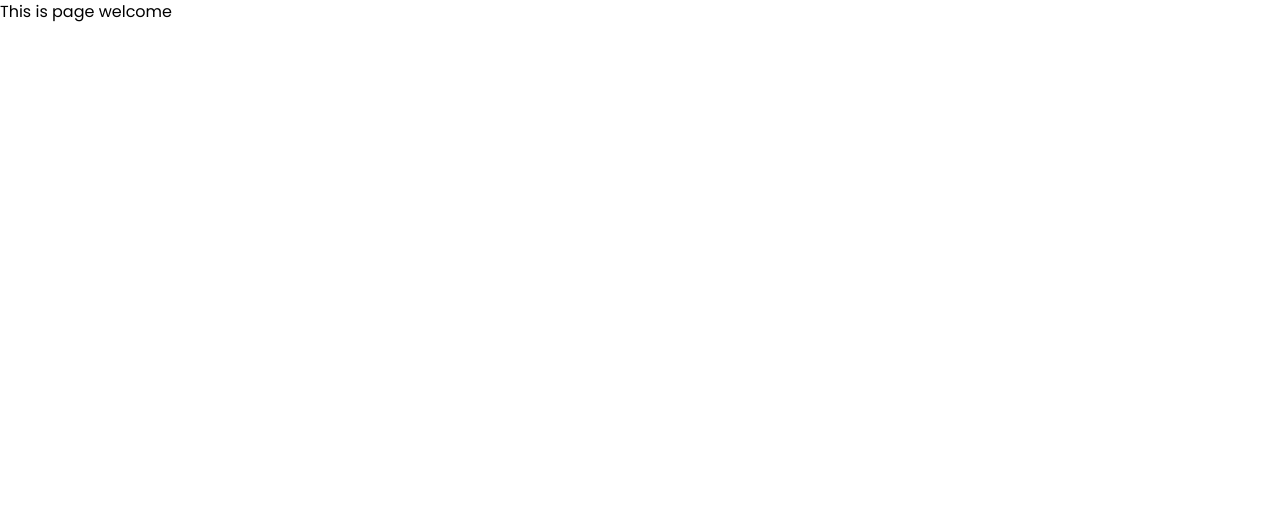
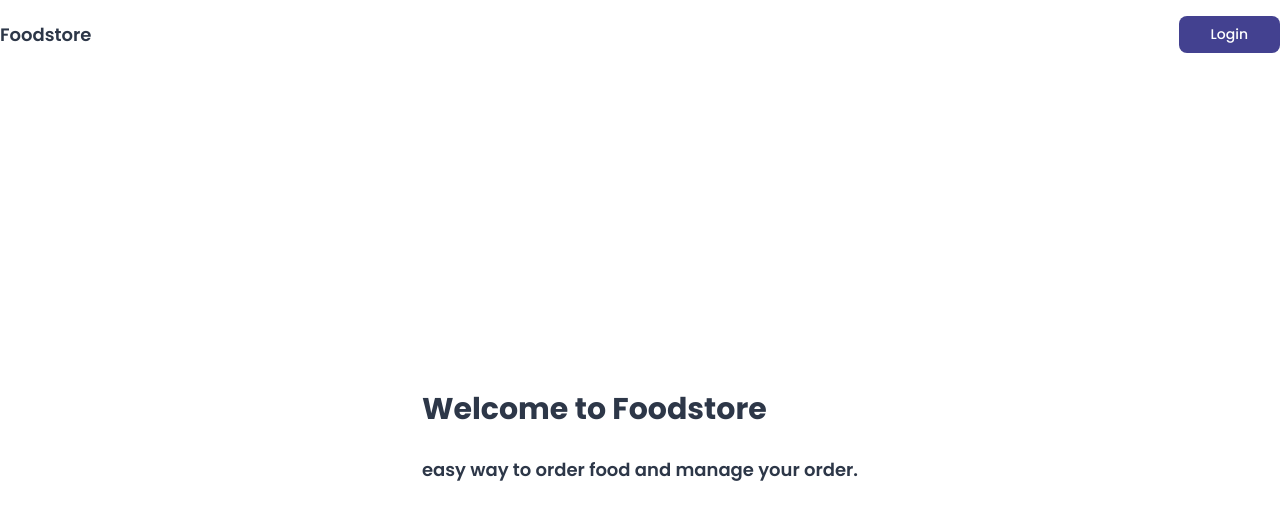
Before and after one commit to BabyCode10/food-store-app, a React (Create React App) app: page / in a window 1280 px wide. Shown: the top 520 px of the page. Built offline with nearby package versions, Linux system fonts and the light colour scheme; no server answers.

Commit message:
updated welcome page

```diff
--- a/src/pages/welcome/index.js
+++ b/src/pages/welcome/index.js
@@ -1,7 +1,39 @@
 import React from "react";
+import { useSelector } from "react-redux";
+import { Link } from "react-router-dom";
 
 const Welcome = () => {
-  return <div>This is page welcome</div>;
+  const token = useSelector((state) => state.auth.token);
+
+  return (
+    <div className="h-screen min-h-screen flex flex-col">
+      <div className="py-4">
+        <div className="flex items-center justify-between container mx-auto">
+          <div className="text-lg text-gray-800 font-semibold">
+            Foodstore
+          </div>
+
+          {token ? (
+            <Link className="text-sm text-white font-medium bg-indigo-800 rounded-lg px-8 py-2" to="/menu">Menu</Link>
+          ) : (
+            <Link className="text-sm text-white font-medium bg-indigo-800 rounded-lg px-8 py-2" to="/login">Login</Link>
+          )}
+        </div>
+      </div>
+
+      <div className="flex-1 flex flex-col items-center justify-center">
+        <div>
+          <h6 className="text-3xl text-gray-800 font-bold">
+            Welcome to Foodstore
+          </h6>{" "}
+          <br />{" "}
+          <span className="text-lg text-gray-800 font-semibold">
+            easy way to order food and manage your order.
+          </span>
+        </div>
+      </div>
+    </div>
+  );
 };
 
 export default Welcome;
```
